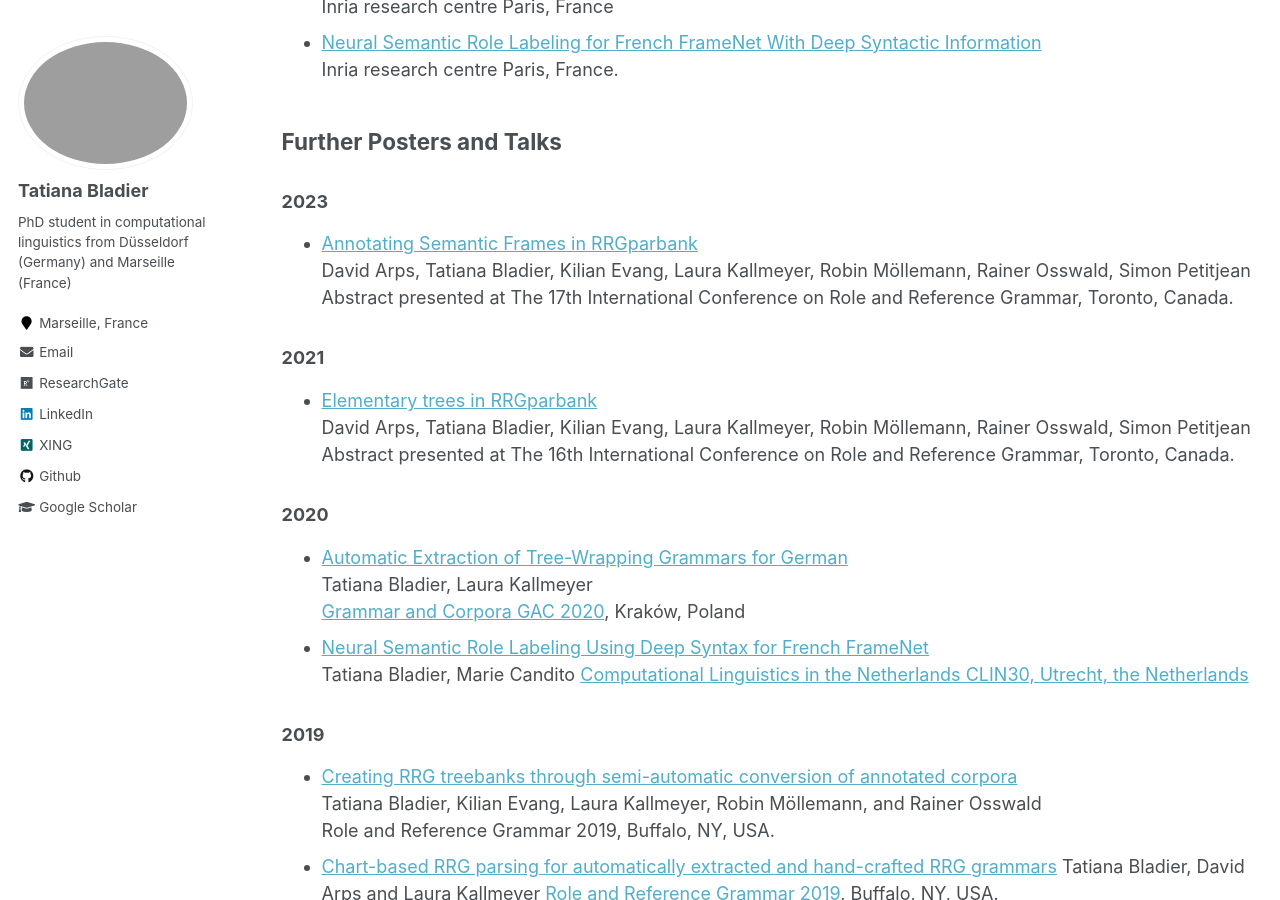
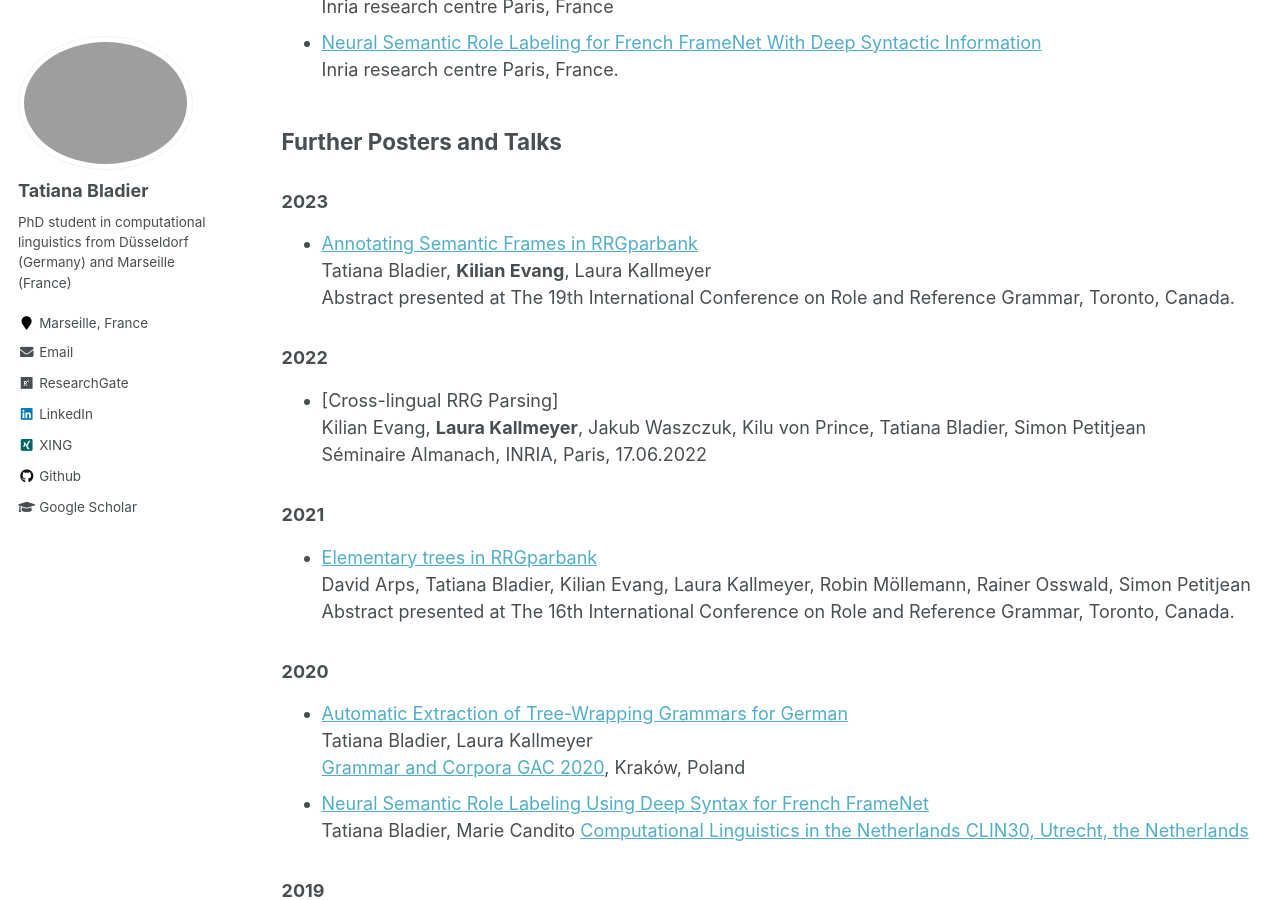
Before and after one commit to TatianaBladier/TatianaBladier.github.io, a Jekyll site: the page built from _pages/talks.md, in a window 1280 px wide and 900 px high, scrolled down 391 px. Built offline with Jekyll 4.4.1, drawn with Linux system fonts in a browser that asks for light colours.

Commit message:
update talks

```diff
--- a/_pages/talks.md
+++ b/_pages/talks.md
@@ -21,9 +21,15 @@ Research Seminar at the Paris Diderot University, Paris, France <br />
 
 ### 2023
 
-- [Annotating Semantic Frames in RRGparbank](https://rrg2021.apps01.yorku.ca/wp-content/uploads/2021/06/rrg_abstract_arps_et_al_rrg_parbank.pdf) <br />
-David Arps, Tatiana Bladier, Kilian Evang, Laura Kallmeyer, Robin Möllemann, Rainer Osswald, Simon Petitjean<br />
-Abstract presented at The 17th International Conference on Role and Reference Grammar, Toronto, Canada.
+- [Annotating Semantic Frames in RRGparbank](https://rrg2023.phil.hhu.de/wp-content/uploads/2023/07/RRG2023-Bladier_Evang_Kallmeyer.pdf) <br />
+Tatiana Bladier, <b>Kilian Evang</b>, Laura Kallmeyer <br />
+Abstract presented at The 19th International Conference on Role and Reference Grammar, Toronto, Canada.
+
+### 2022
+
+- [Cross-lingual RRG Parsing] <br />
+Kilian Evang, <b>Laura Kallmeyer</b>, Jakub Waszczuk, Kilu von Prince, Tatiana Bladier, Simon Petitjean <br />
+Séminaire Almanach, INRIA, Paris, 17.06.2022
 
 ### 2021
 
```
